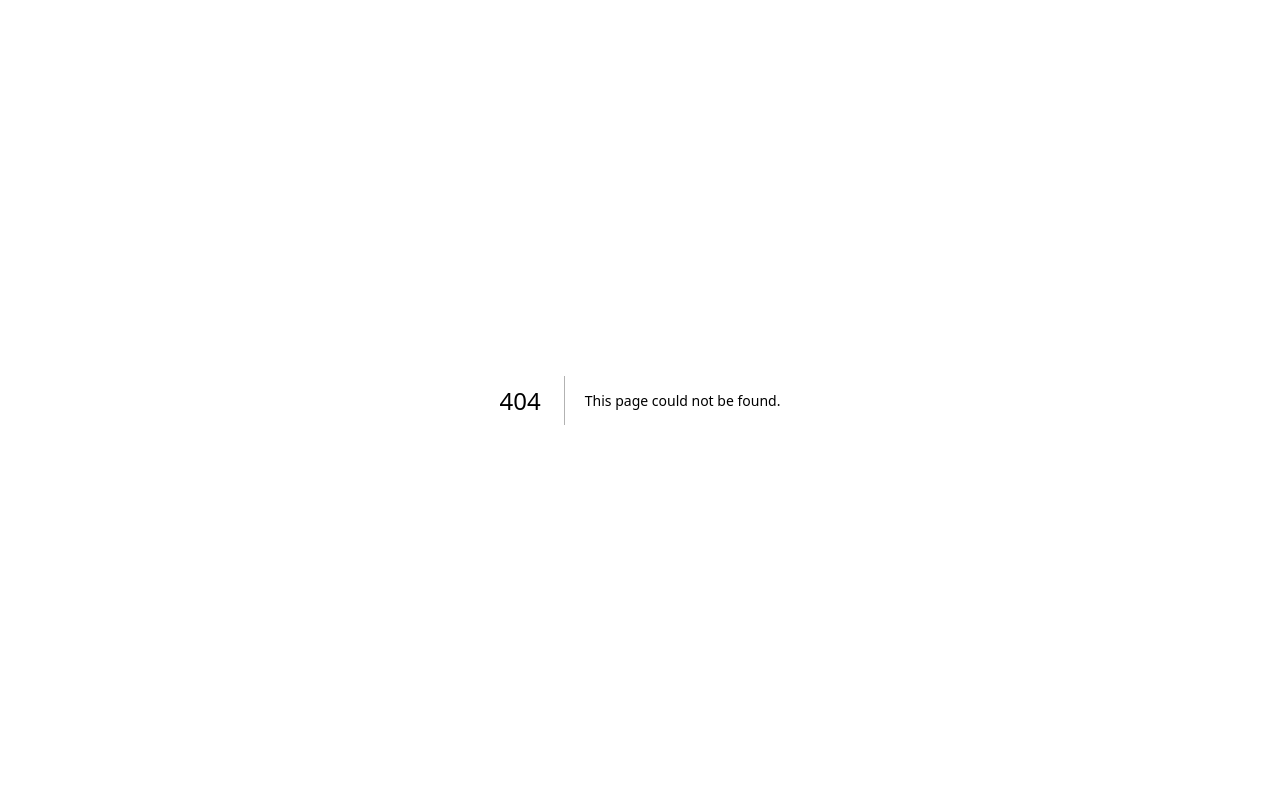
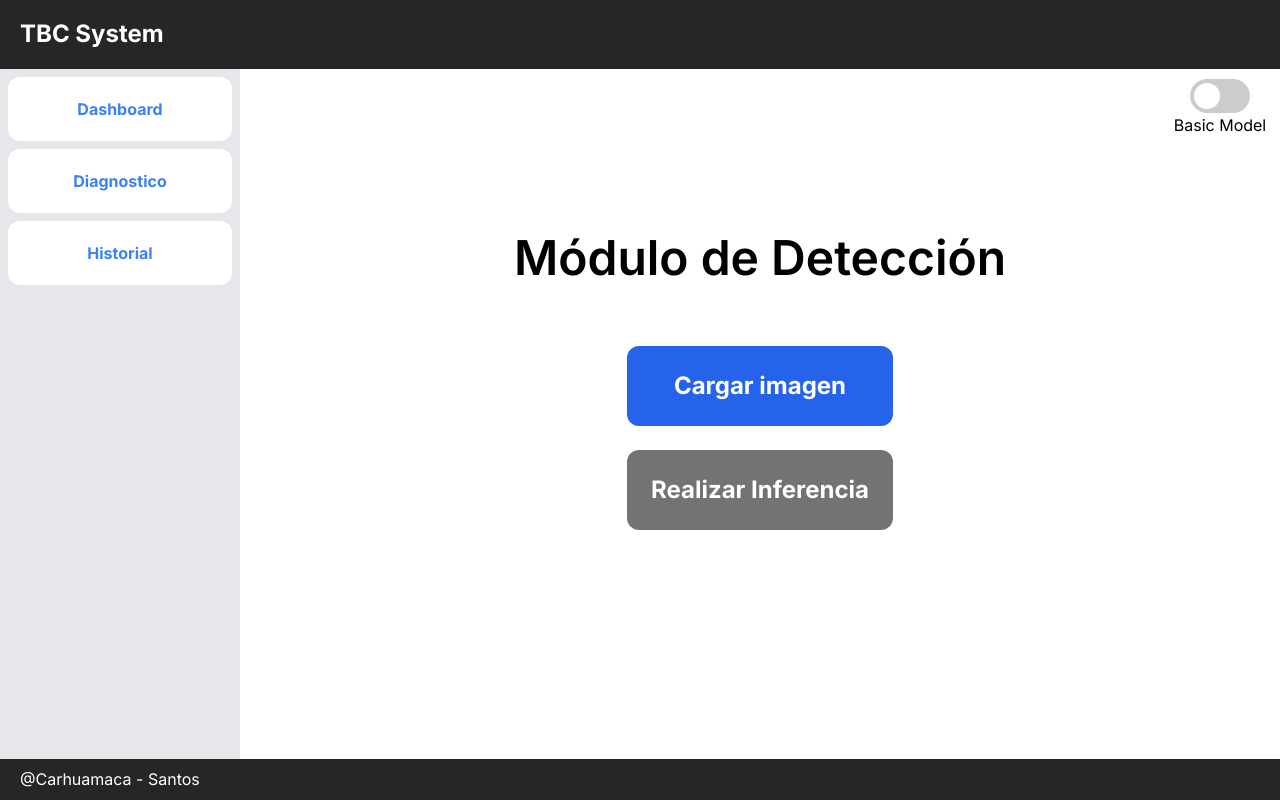
Before and after one commit to DanSRDev/TBC-sistema-web, a Next.js app: page /sistema/diagnostico in a window 1280 px wide. Before the commit this address had no page. Built offline with nearby package versions, Linux system fonts and the light colour scheme.

Commit message:
Routing y Sidebar

```diff
--- a/app/(components)/Prediction.tsx
+++ b/app/(components)/Prediction.tsx
@@ -21,6 +21,7 @@ export default function Prediction({}: Props) {
     console.log("Modelo cargado...");
     return model;
   }
+
   async function loadModelMv() {
     console.log("Cargando modelo...");
     const model = await tf.loadGraphModel("modelmv/model.json");
@@ -36,20 +37,8 @@ export default function Prediction({}: Props) {
 
     console.log("img original " + tensor.shape);
 
-    // Cambiamos el tamaño de la imagen a 224x224
-    const resized = tf.image.resizeBilinear(tensor, [224, 224]);
-    console.log("img reshaped " + resized.shape);
-
-    const offset = tf.scalar(255.0);
-
-    // Normalizamos la imagen
-    const normalized = tf.scalar(1.0).sub(resized.div(offset));
-    console.log("img normalized " + normalized.shape);
-
-    const batched = normalized.expandDims(0);
-    console.log("img batched " + batched.shape);
-
-    return batched;
+    const processedImage = preprocess(tensor);
+    return processedImage;
   }
 
   function preprocessImageMv(image: HTMLImageElement) {
@@ -57,6 +46,12 @@ export default function Prediction({}: Props) {
     const tensor = tf.browser.fromPixels(image);
 
     console.log("img original " + tensor.shape);
+
+    const processedImage = preprocess(tensor);
+    return processedImage;
+  }
+
+  function preprocess(tensor: tf.Tensor3D) {
 
     // Cambiamos el tamaño de la imagen a 224x224
     const resized = tf.image.resizeBilinear(tensor, [224, 224]);
@@ -114,6 +109,7 @@ export default function Prediction({}: Props) {
     // Realiza la inferencia con el modelo.
     const predictions = await (model.predict(processedImage)as tf.Tensor).dataSync();
     const predictionsArray = Array.from(predictions);
+
     // Encuentra la clase con la probabilidad más alta
     const maxIndex = predictions.indexOf(Math.max.apply(null, predictionsArray));
 
--- /dev/null
+++ b/app/(components)/Sidebar.tsx
@@ -0,0 +1,28 @@
+import Link from "next/link";
+import React from "react";
+
+type Props = {};
+
+const links = [
+  { name: "Dashboard", href: "/sistema/dashboard" },
+  { name: "Diagnostico", href: "/sistema/diagnostico" },
+  { name: "Historial", href: "/sistema/historial" },
+];
+
+export default function Sidebar({}: Props) {
+  return (
+    <div className="flex flex-col w-60 bg-gray-200 p-2 gap-2">
+      {links.map((link) => {
+        return (
+          <Link
+            key={link.name}
+            href={link.href}
+            className="flex items-center justify-center bg-white hover:bg-gray-100 text-blue-500 font-bold h-16 rounded-xl"
+          >
+            <p className="hidden md:block">{link.name}</p>
+          </Link>
+        );
+      })}
+    </div>
+  );
+}
--- a/app/diagnostico/page.tsx
+++ /dev/null
@@ -1,18 +0,0 @@
-import React from "react";
-import Prediction from "../(components)/Prediction";
-import Nav from "../(components)/Nav";
-import Footer from "../(components)/Footer";
-
-type Props = {};
-
-export default function page({}: Props) {
-  return (
-    <div className="flex flex-col h-screen max-h-screen">
-      <Nav />
-      <div className="flex flex-col justify-center items-center flex-grow relative">
-        <Prediction />
-      </div>
-      <Footer />
-    </div>
-  );
-}
--- a/app/layout.tsx
+++ b/app/layout.tsx
@@ -1,12 +1,12 @@
 import type { Metadata } from "next";
 import { Inter } from "next/font/google";
 import "./globals.css";
-
+import Nav from "./(components)/Nav";
 const inter = Inter({ subsets: ["latin"] });
 
 export const metadata = {
-  title: "TBC-Sistema Web",
-  description: "TBC Sistema de diagnostico",
+  title: "",
+  description: "",
 };
 
 export default function RootLayout({
@@ -14,6 +14,7 @@ export default function RootLayout({
 }: Readonly<{
   children: React.ReactNode;
 }>) {
+
   return (
     <html lang="en">
       <body className={inter.className}>{children}</body>
--- /dev/null
+++ b/app/login/page.tsx
@@ -0,0 +1,9 @@
+import React from 'react'
+
+type Props = {}
+
+const Login = (props: Props) => {
+  return (
+    <div>Login</div>
+  )
+}
--- /dev/null
+++ b/app/sistema/dashboard/page.tsx
@@ -0,0 +1,9 @@
+import React from 'react'
+
+type Props = {}
+
+export default function Dashboard({}: Props) {
+  return (
+    <div>Dashboard</div>
+  )
+}
--- /dev/null
+++ b/app/sistema/diagnostico/page.tsx
@@ -0,0 +1,12 @@
+import React from "react";
+import Prediction from "@/app/(components)/Prediction";
+
+type Props = {};
+
+export default function page({}: Props) {
+  return (
+    <>
+      <Prediction/>
+    </>
+  );
+}
--- /dev/null
+++ b/app/sistema/historial/page.tsx
@@ -0,0 +1,9 @@
+import React from 'react'
+
+type Props = {}
+
+export default function Historial({}: Props) {
+  return (
+    <div>Historial</div>
+  )
+}
--- /dev/null
+++ b/app/sistema/layout.tsx
@@ -0,0 +1,18 @@
+import Footer from "../(components)/Footer";
+import Nav from "../(components)/Nav";
+import Sidebar from "../(components)/Sidebar";
+
+export default function Layout({ children }: { children: React.ReactNode }) {
+  return (
+    <div className="flex flex-col h-screen max-h-screen">
+      <Nav />
+      <div className="flex h-full">
+        <Sidebar/>
+        <div className="flex justify-center items-center flex-grow relative">
+          {children}
+        </div>
+      </div>
+      <Footer />
+    </div>
+  );
+}
```
